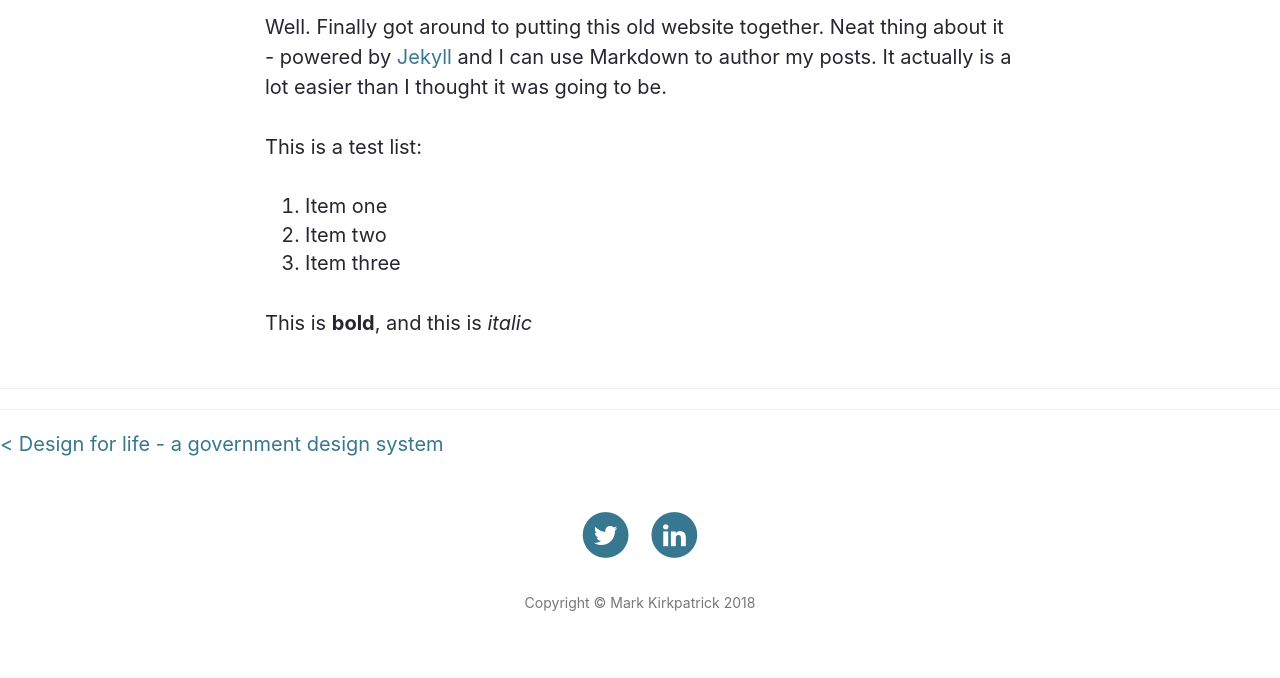
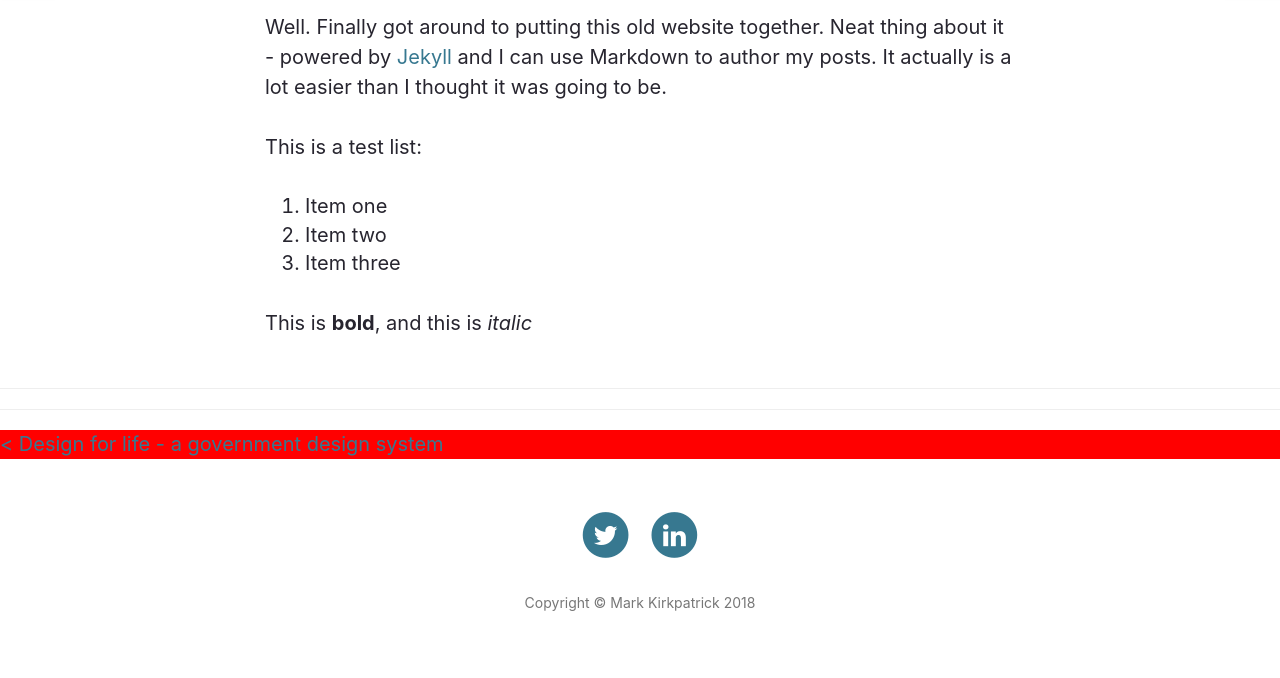
Before and after one commit to mkirkpat/mkirkpat.github.io, a Jekyll site: the page built from _posts/2018-05-30-firebreak.md, in a window 1280 px wide. Shown: the part 448-1126 px from the top of the page. Built offline with Jekyll 4.4.1, drawn with Linux system fonts in a browser that asks for light colours; nearby versions of some CDN libraries.

Commit message:
Update main.css

```diff
--- a/css/main.css
+++ b/css/main.css
@@ -545,6 +545,7 @@ h2.subheading{
     font-style: normal;
 }
 .post-nav{
-display: inline-flex;
- justify-content: space-between ;
+  display: flex;
+  justify-content: space-between;
+background:red
 }
```
